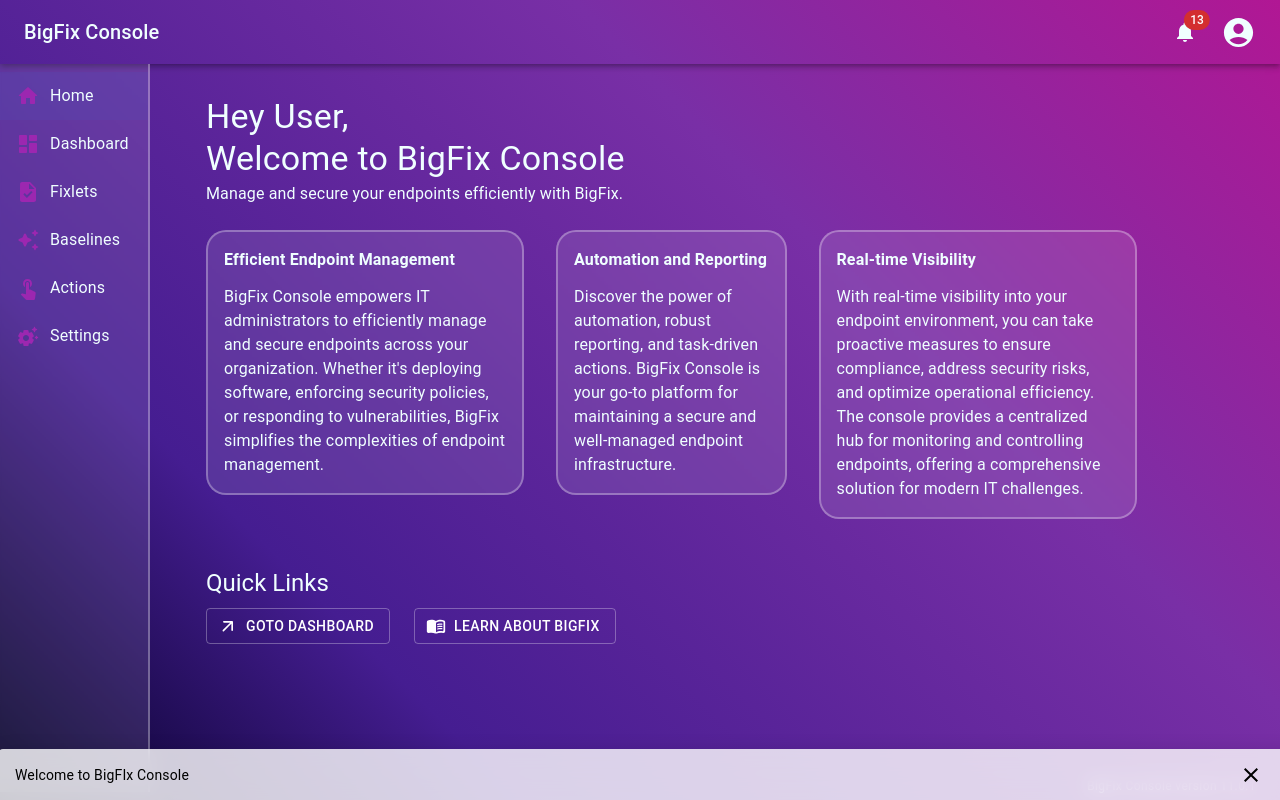
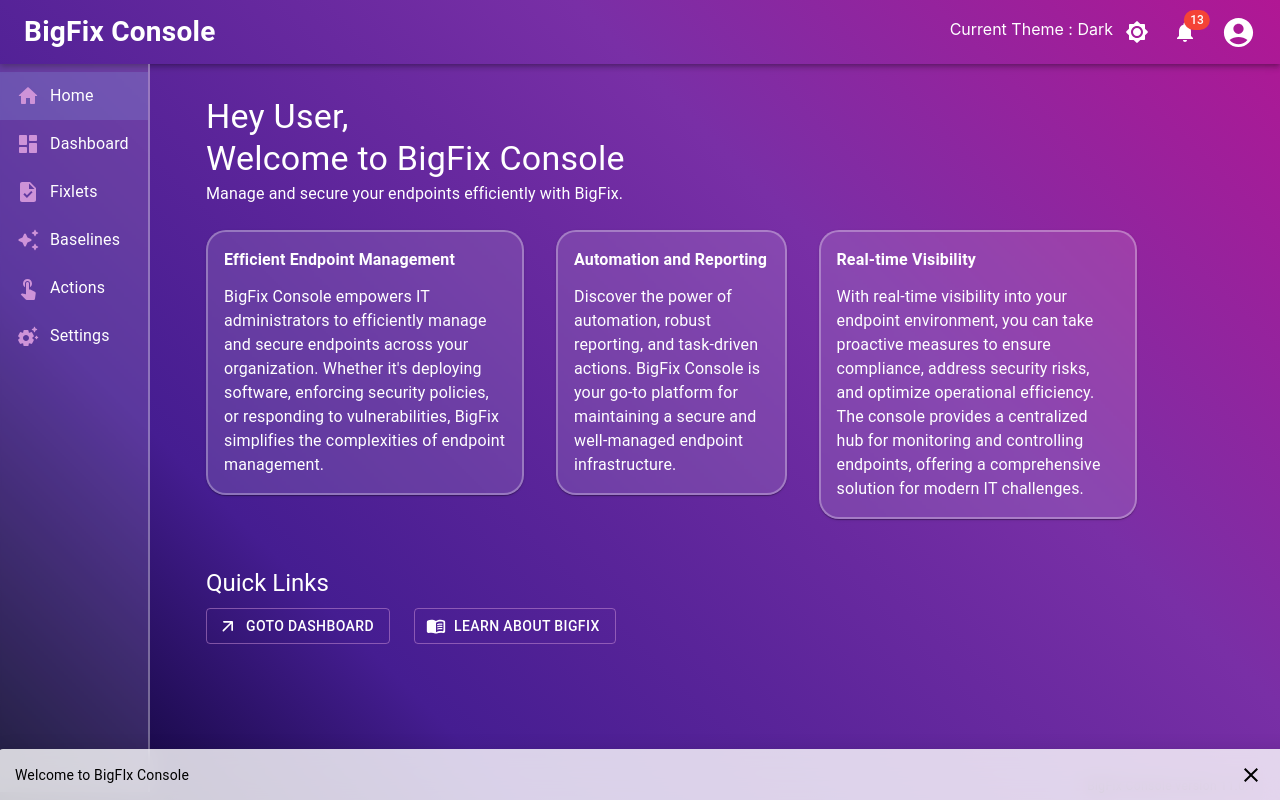
Before and after one commit to P1-C/bigfix_console, a React (Create React App) app: page / in a window 1280 px wide. Both pictures are taken after a click on the button "LOGIN". Built offline with nearby package versions, Linux system fonts and the light colour scheme.

Commit message:
Theme feature added

```diff
--- a/src/App.js
+++ b/src/App.js
@@ -1,4 +1,4 @@
-import {Box} from "@mui/material";
+import {Box, CssBaseline, colors} from "@mui/material";
 import Header from "./components/Header";
 import {Route, Routes, BrowserRouter} from 'react-router-dom';
 import Dashboard from "./components/Dashboard";
@@ -18,12 +18,24 @@
 import Timeout from "./components/Timeout";
 import {DndProvider} from "react-dnd";
 import {HTML5Backend} from "react-dnd-html5-backend";
+import { ThemeProvider, createTheme } from '@mui/material/styles';
 
 function App() {
 
-  const {isUserLoggedIn, isTimeOut} = useUserStore();
+  const {isUserLoggedIn, isTimeOut, isDarkTheme} = useUserStore();
+
+  const theme = createTheme({
+    palette: {
+      mode: isDarkTheme ? 'dark' : 'light',
+      background: {
+        default: '#f7fafe'
+      },
+    },
+
+  });
 
   return (
+    <ThemeProvider theme={theme}>
     <DndProvider backend={HTML5Backend}>
       <BrowserRouter>
 
@@ -34,7 +46,8 @@
               <Header />
             </header>
             <main>
-              <Box display="flex" flexDirection={"row"} height='91vh' overflow='hidden'>
+              <Box display="flex" flexDirection={"row"} height='91vh' overflow='hidden'
+              sx={{color: theme.palette.text.primary, ...(!isDarkTheme && {background: theme.palette.background.default})}}>
                 <Box width={150}  >
                   <SideNav />
                 </Box>
@@ -61,6 +74,7 @@
         {(isUserLoggedIn && isTimeOut) && <Timeout />}
       </BrowserRouter>
     </DndProvider>
+    </ThemeProvider>
   );
 };
 
--- a/src/components/Actions.js
+++ b/src/components/Actions.js
@@ -4,10 +4,12 @@
 import {DataGrid} from '@mui/x-data-grid';
 import {ACTION_COLUMNS, ACTION_ROWS} from '../MOCK_DATA';
 import DrawerComponent from './DrawerComponent';
+import { useTheme } from '@emotion/react';
 
 const Actions = () => {
 
     const [open, setOpen] = useState(false);
+    const theme = useTheme();
 
     const closeDrawer = () => {
         setOpen(false);
@@ -21,23 +23,25 @@
     };
 
     const searchbarStyles = {
-        border: '0.01em solid white',
+        border: `0.01em solid ${theme.palette.text.primary}`,
         borderRadius: '0.3rem'
     };
 
     const dataGridStyles = {
         '& .MuiDataGrid-columnHeader': {
-            color: "white",
+            color: theme.palette.text.primary,
             fontWeight: 700,
         },
         '& .MuiDataGrid-columnSeparator': {
             display: 'none',
         },
         '& .MuiDataGrid-row.Mui-selected': {
-            backgroundColor: '#7752FE'
+            backgroundColor: '#7752FE',
+            color: 'white'
         },
         '& .MuiDataGrid-row:hover, & .MuiDataGrid-row.Mui-selected:hover': {
-            backgroundColor: '#7752FE'
+            backgroundColor: '#7752FE',
+            color: 'white'
         },
         "&.MuiDataGrid-root .MuiDataGrid-cell:focus-within": {
             outline: "none !important",
@@ -45,12 +49,12 @@
         '& .MuiDataGrid-columnHeader--selected': {
             outline: 'none',
         },
-        color: 'white',
+        color: theme.palette.text.primary,
         '& .MuiDataGrid-sortIcon, & .MuiDataGrid-menuIconButton': {
-            color: 'white',
+            color: theme.palette.text.primary,
         },
         '& .MuiCheckbox-root svg path': {
-            color: 'white'
+            color: theme.palette.text.secondary
         },
     };
 
@@ -64,10 +68,10 @@
                     <InputBase
                         placeholder="  Search"
                         color='success'
-                        sx={{padding: '0.2rem', color: 'white'}}
+                        sx={{padding: '0.2rem'}}
                     />
                     <IconButton type="button" aria-label="search">
-                        <SearchIcon sx={{color: 'white'}}/>
+                        <SearchIcon />
                     </IconButton>
                 </div>
             </div>
--- a/src/components/Header.js
+++ b/src/components/Header.js
@@ -15,9 +15,12 @@
 import MoreVertIcon from '@mui/icons-material/MoreVert';
 import SearchIcon from '@mui/icons-material/Search';
 import useUserStore from '../stores/userStore';
-import { Divider, List, ListItem, ListItemText, MenuList } from '@mui/material';
+import { Divider, List, ListItem, ListItemText, MenuList, Paper } from '@mui/material';
 import { purple } from '@mui/material/colors';
 import { Link } from 'react-router-dom';
+import Brightness7RoundedIcon from '@mui/icons-material/Brightness7Rounded';
+import Brightness4RoundedIcon from '@mui/icons-material/Brightness4Rounded';
+import { useTheme } from '@mui/system';
 
 const Search = styled('div')(({ theme }) => ({
   position: 'relative',
@@ -61,7 +64,8 @@
 }));
 
 export default function Header() {
-  const { logout, enableTimeout } = useUserStore()
+  const { logout, enableTimeout, isDarkTheme, toggleTheme } = useUserStore()
+  const theme = useTheme()
   const [anchorEl, setAnchorEl] = React.useState(null);
   const [bellAnchorEl, setBellAnchorEl] = React.useState(null);
   const [mobileMoreAnchorEl, setMobileMoreAnchorEl] = React.useState(null);
@@ -207,14 +211,16 @@
   );
 
   return (
-    <Box sx={{ flexGrow: 1, height: "100%" }}>
-      <AppBar position="static" color="transparent" >
-        <Toolbar  >
+    <Box sx={{ flexGrow: 1, height: "100%", color: theme.palette.text.primary, ...(!isDarkTheme && { background: theme.palette.background.default })}} >
+      <AppBar position="static" color="transparent" sx={{ ...!isDarkTheme && { borderBottom: '1px solid lightgray' }}} >
+        <Toolbar>
           <Typography
-            variant="h6"
+            color='text.primary'
+            variant="body1"
+            fontWeight={700}
             noWrap
             component="div"
-            sx={{ display: { xs: 'none', sm: 'block' } }}
+            sx={{ fontSize: "28px", display: { xs: 'none', sm: 'block' } }}
           >
             BigFix Console
           </Typography>
@@ -229,6 +235,15 @@
               inputProps={{ 'aria-label': 'search' }}
             />
           </Search> */}
+          <p>{`Current Theme : ${isDarkTheme ? 'Dark' : 'Light'}`}</p>
+            <IconButton
+              size="large"
+              aria-label="dark theme"
+              color="inherit"
+              onClick={toggleTheme}
+            >
+                { isDarkTheme ? <Brightness7RoundedIcon /> : <Brightness4RoundedIcon />}
+            </IconButton>
             <IconButton
               size="large"
               aria-label="show 17 new notifications"
--- a/src/components/SideNav.js
+++ b/src/components/SideNav.js
@@ -7,12 +7,14 @@
 import HomeRoundedIcon from '@mui/icons-material/HomeRounded';
 import TouchAppIcon from '@mui/icons-material/TouchApp';
 import AutoAwesomeRoundedIcon from '@mui/icons-material/AutoAwesomeRounded';
+import { useTheme } from '@mui/system';
 
 
 function SideNav() {
   const location = useLocation();
   const [contextMenuAnchor, setContextMenuAnchor] = React.useState(null);
   const [ctxMenuType, setCtxMenuType] = React.useState(null);
+  const theme = useTheme()
 
   const handleContextMenu = (event, type) => {
     event.preventDefault();
@@ -29,9 +31,11 @@
     <>
       <List sx={{
         backdropFilter: 'blur(1px)',
-        background: 'rgba(255, 255, 255, 0.1)',
+        // background: 'rgba(255, 255, 255, 0.1)',
+        background: theme.palette.divider,
         borderRight: '2px solid rgba(255, 255, 255, 0.3)',
-        height: '98%'
+        height: '98%',
+        color: theme.palette.text.primary
       }}
       onContextMenu={(event)=>{event.preventDefault()}}>
         <ListItemButton component={Link} to="/" selected={location.pathname === '/'}>
--- a/src/components/TitleDescriptionCard.js
+++ b/src/components/TitleDescriptionCard.js
@@ -1,12 +1,16 @@
-import { Typography } from '@mui/material'
+import { useTheme } from '@emotion/react'
+import { Paper, Typography } from '@mui/material'
 import { Box } from '@mui/system'
 import React from 'react'
 
+
 const TitleDescriptionCard = ({ title, description }) => {
+    const theme  = useTheme()
     return (
-        <Box my={2} borderRadius={5} px={2} py={2} minHeight={200} sx={{
+        <Box component={Paper} my={2} borderRadius={5} px={2} py={2} minHeight={200} sx={{
             backdropFilter: 'blur(1px)',
-            background: 'rgba(255, 255, 255, 0.1)',
+            // background: 'rgba(255, 255, 255, 0.1)',
+            background: theme.palette.divider,
             border: '2px solid rgba(255, 255, 255, 0.3)'
           }}>
             <Typography gutterBottom><strong>{title}</strong></Typography>
--- a/src/components/Welcome.js
+++ b/src/components/Welcome.js
@@ -5,12 +5,14 @@
 import ArrowOutwardRoundedIcon from '@mui/icons-material/ArrowOutwardRounded';
 import MenuBookRoundedIcon from '@mui/icons-material/MenuBookRounded';
 import { Link } from 'react-router-dom';
+import { useTheme } from '@mui/system';
 
 const Welcome = () => {
+  const theme = useTheme();
 
-  const linkBtnStyle = { color: 'white', border: '1px solid rgba(255, 255, 255, 0.3)' }
+  const linkBtnStyle = { color: theme.palette.text.primary }
   return (
-    <Box padding={4} >
+    <Box padding={4} sx={{ color: theme.palette.text.primary}} >
       <Typography variant='h4'>Hey User,</Typography>
       <Typography variant='h4'>Welcome to BigFix Console</Typography>
       <Typography gutterBottom variant="subtitle1">
--- a/src/index.css
+++ b/src/index.css
@@ -14,7 +14,7 @@
     rgba(121, 47, 166, 1) 66%,
     rgba(177, 23, 148, 1) 100%
   );
-  color: azure;
+  /* color: azure; */
   overflow: hidden;
   height: 100vh;
 }
--- a/src/stores/userStore.js
+++ b/src/stores/userStore.js
@@ -5,7 +5,8 @@
 // Define the initial state of the store
 const initialState = {
   isUserLoggedIn: false,
-  isTimeOut : false
+  isTimeOut : false,
+  isDarkTheme : true,
 };
 
 // Create the Zustand store
@@ -17,6 +18,7 @@
     // Actions
     login: () => set((state) => ({ ...state, isUserLoggedIn: true })),
     logout: () => set((state) => ({ ...state, isUserLoggedIn: false })),
+    toggleTheme: () => set((state) => ({ ...state, isDarkTheme: !state.isDarkTheme })),
     enableTimeout: () => set((state) => ({ ...state, isTimeOut: true })),
     disableTimeout: () => set((state) => ({ ...initialState})),
   }),
```
